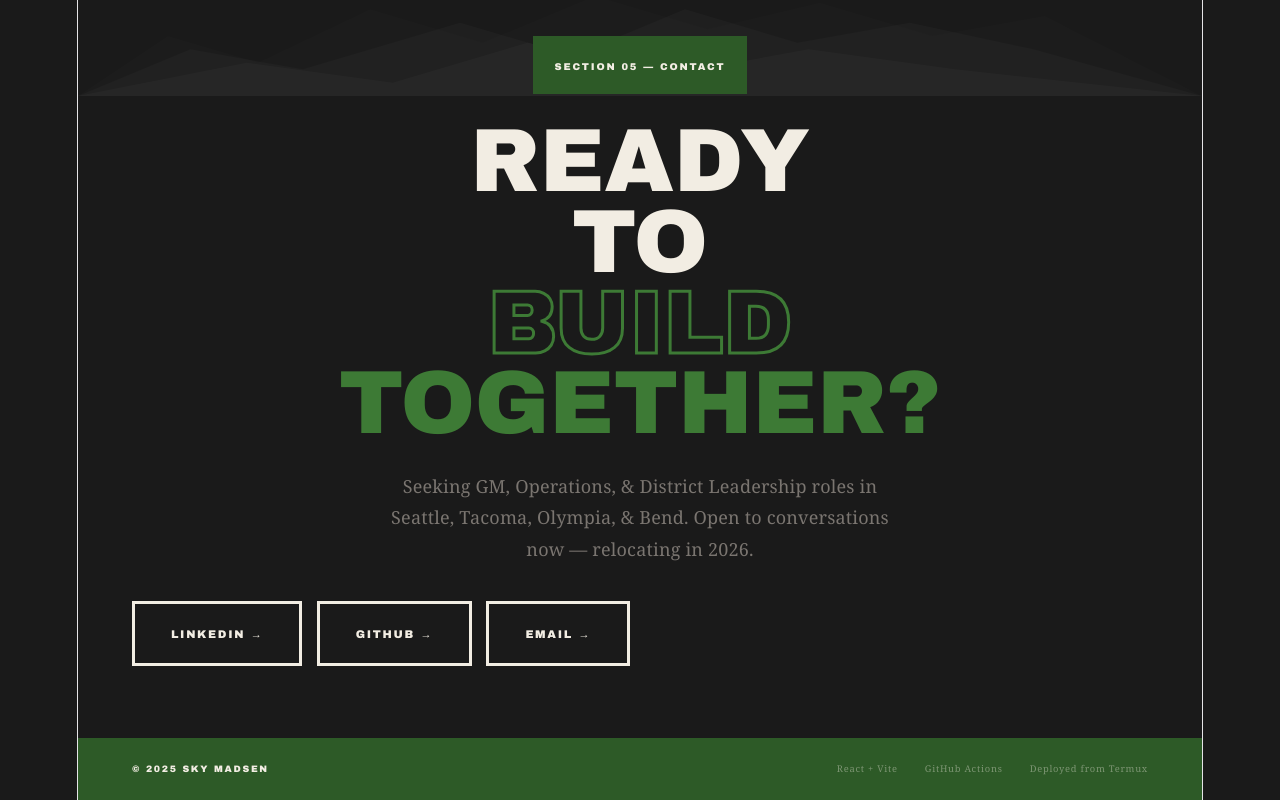
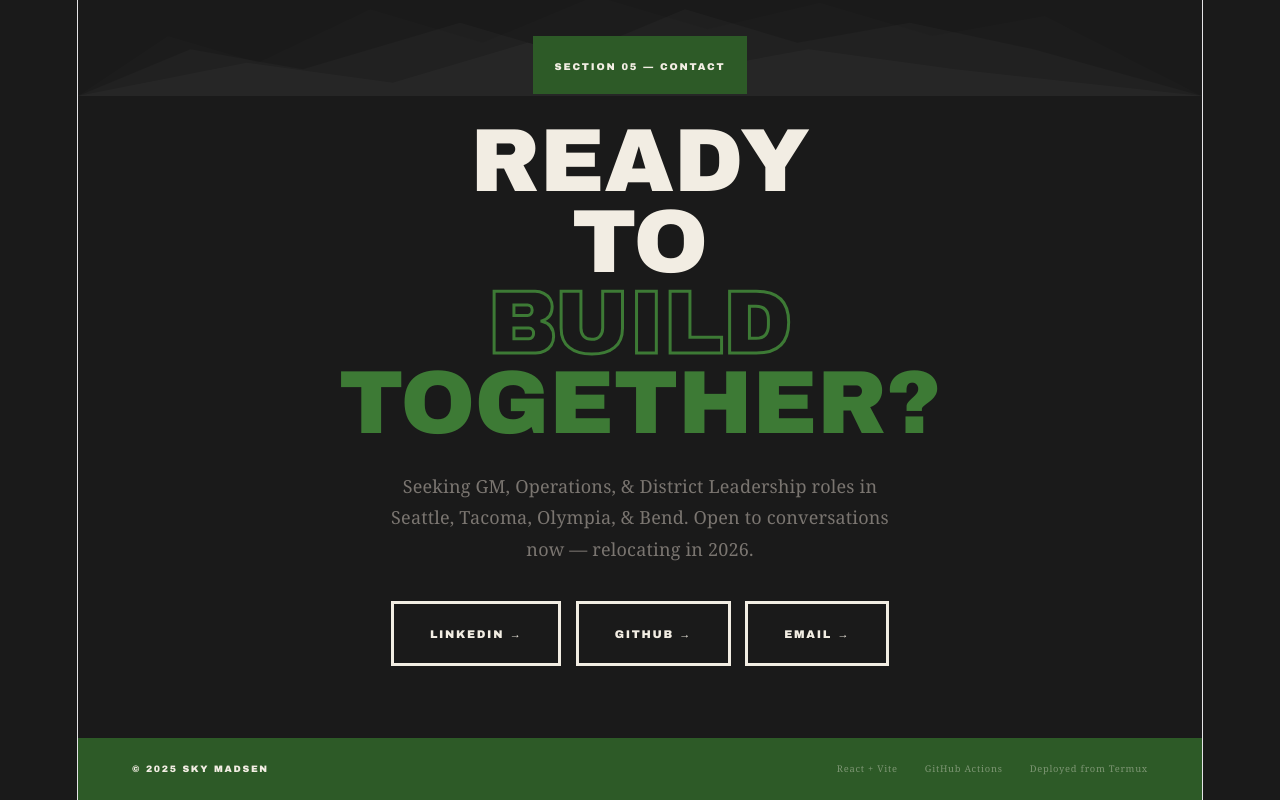
Before and after one commit to josephsmithvapes/folio, a React (Vite) app: page / in a window 1280 px wide. Shown: the part 4190-4990 px from the top of the page. Built offline with nearby package versions, Linux system fonts and the light colour scheme.

Commit message:
merge and fix buttons

```diff
--- a/src/App.jsx
+++ b/src/App.jsx
@@ -537,7 +537,7 @@ function Contact() {
         </Reveal>
 
         <Reveal delay={180}>
-          <div style={{ display: "flex", gap: "0.8rem", flexWrap: "wrap" }}>
+          <div style={{ display: "flex", gap: "0.8rem", flexWrap: "wrap", justifyContent: "center" }}>
             {[
               { label: "LinkedIn", href: "https://linkedin.com/in/moleculardeveloper" },
               { label: "GitHub", href: "https://github.com/josephsmithvapes" },
```
